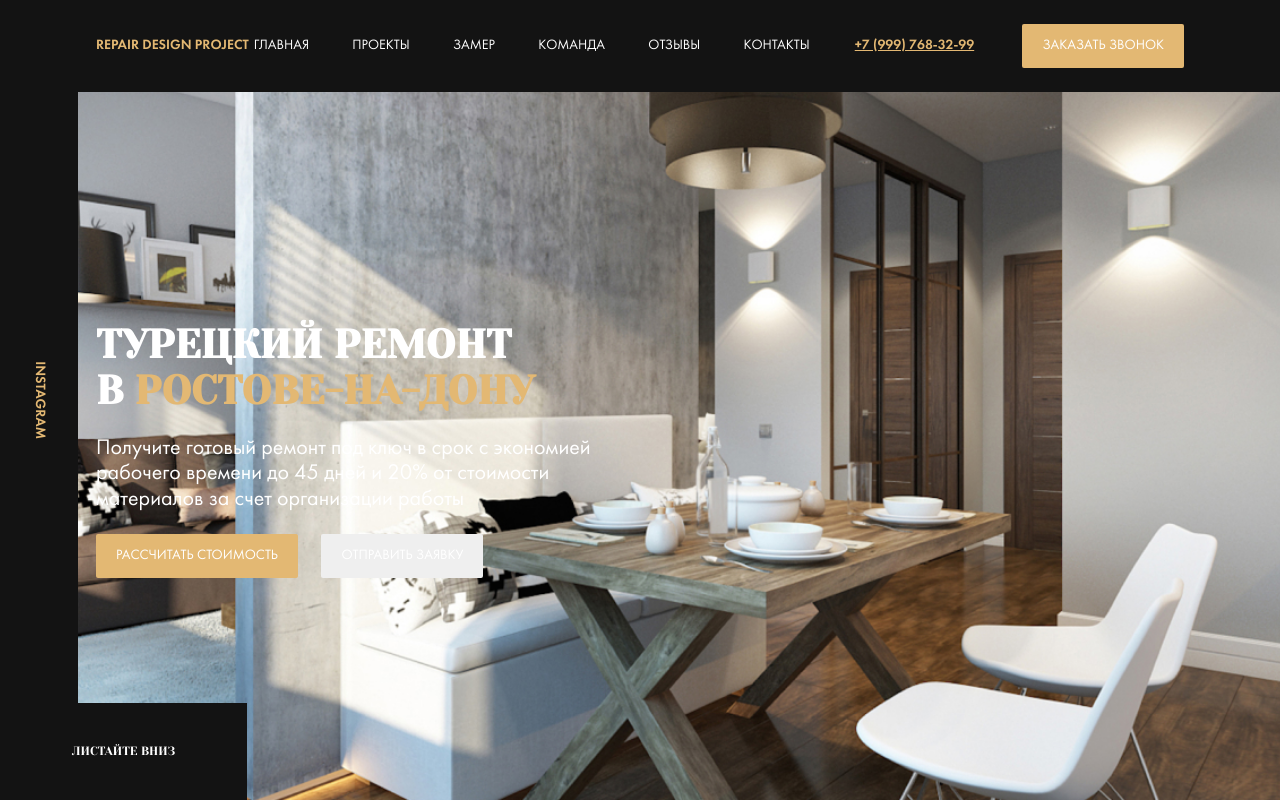
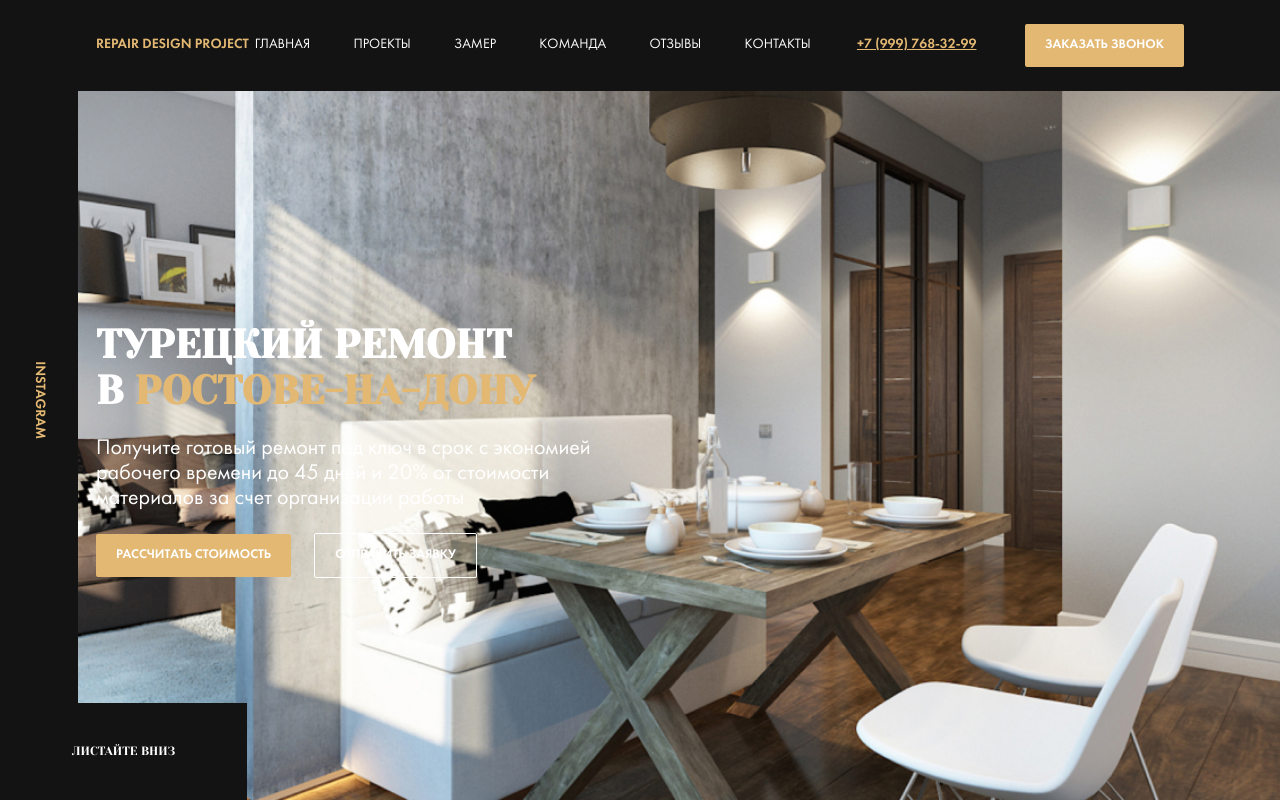
Before and after one commit to RiaRiver/WS-repair-design, a website: page src/index.html in a window 1280 px wide. Drawn offline with Linux system fonts and the light colour scheme; files whose address does not match are found by name.

Commit message:
feat: add outline button style

```diff
--- a/src/sass/_interface.sass
+++ b/src/sass/_interface.sass
@@ -5,7 +5,13 @@
   color: $light
   text-align: center
   text-transform: uppercase
+  font-family: $f-primary
 
   &--primary
-    font-weight: 500
     background-color: $primary
+    font-size: 13px
+
+  &--outline
+    border: 1px solid $light
+    background-color: transparent
+    font-size: 13px
```
Also changed, not shown: src/css/style.css.
